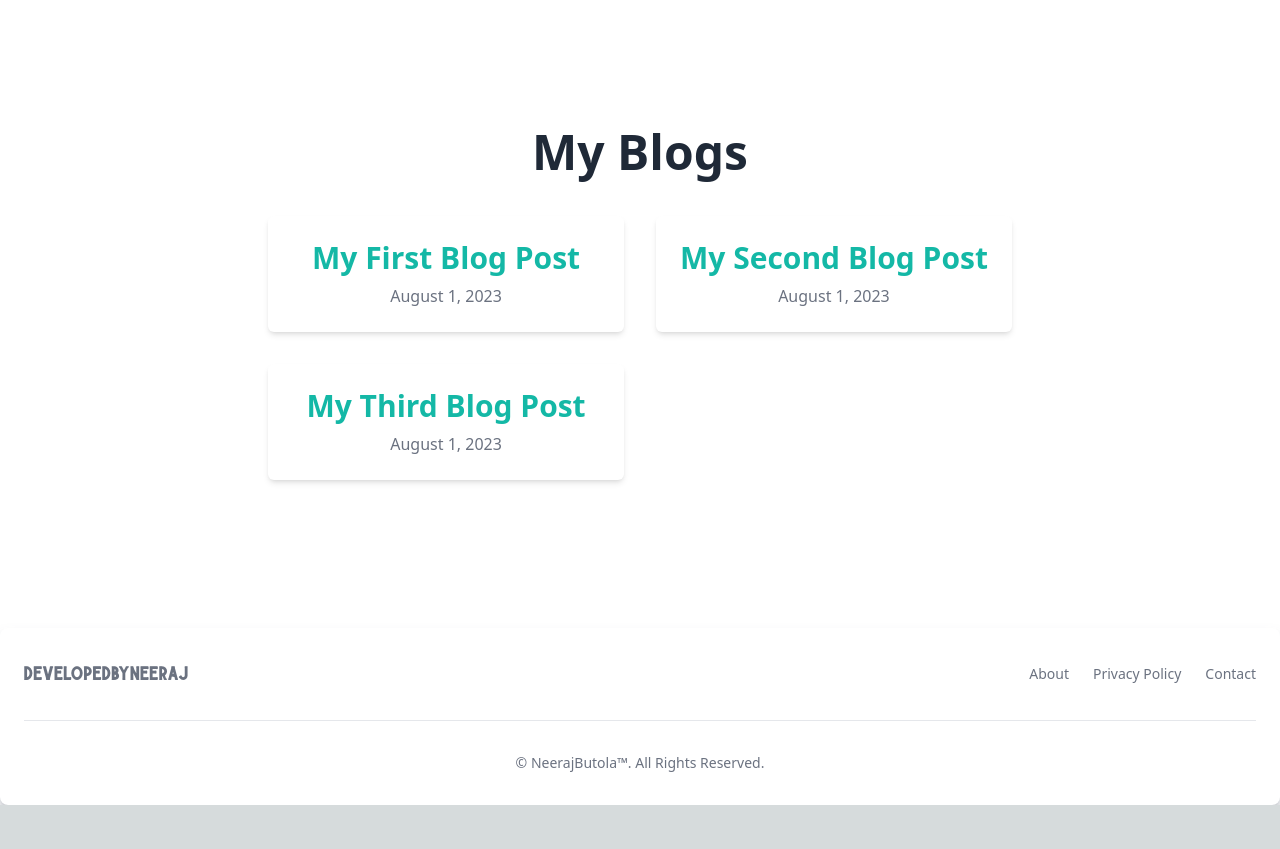
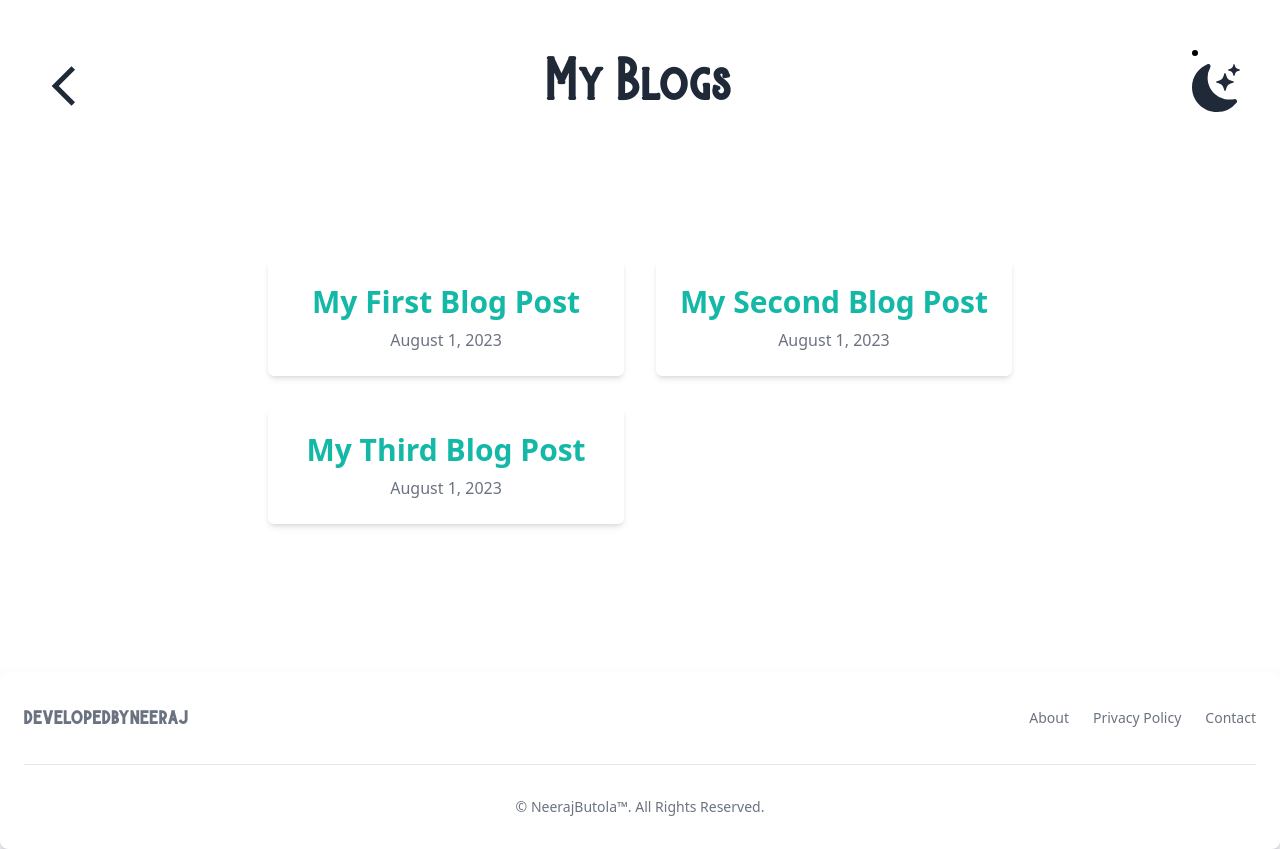
Before and after one commit to Frostdev7506/Neeraj-resume-portfolio, a Next.js app: page /blog in a window 1280 px wide. Before the commit the page ends 805 px from the top, so only its background shows below. Built offline with nearby package versions, Linux system fonts and the light colour scheme.

Commit message:
updated UI in the blog section

```diff
--- a/content/my-first-blog-post.md
+++ b/content/my-first-blog-post.md
@@ -26,8 +26,13 @@ Here's an example of an ordered list:
 - Item 4
 
 
+
+
+
+
+
 * Lists
-* [x] todo
+* [ ] todo
 * [x] done
 
 
@@ -52,7 +57,15 @@ You can also add links to your content:
 
 # Blockquotes
 
-> This is a blockquote. It's used to highlight a quote or important information.
+> A block quote
+
+> This is a blockquote.
+> It can span multiple lines.
+
+
+ ~strikethrough~
+
+URL: https://reactjs.org.
 
 
 <!--
@@ -298,12 +311,13 @@ const markdown = `A paragraph with *emphasis* and **strong importance**.
 * Lists
 * [ ] todo
 * [x] done
-
+`
 A table:
 
-| a | b |
-| - | - |
 `
+| a | b  |  c |  d  |
+| - | :- | -: | :-: |`
+
 
 ReactDom.render(
   <ReactMarkdown children={markdown} remarkPlugins={[remarkGfm]} />,
--- a/pages/blog.js
+++ b/pages/blog.js
@@ -2,6 +2,9 @@ import Link from 'next/link';
 import { getPosts } from '../lib/mdx';
 import Footer from '../components/Footer';
 import { useState,createContext, useContext, } from "react";
+import { BsFillMoonStarsFill } from "react-icons/bs";
+import { MdOutlineArrowBackIos } from 'react-icons/md';
+
 import { useDarkMode } from '../context/DarkModeContext';
 
 export async function getStaticProps() {
@@ -26,10 +29,43 @@ export default function Blog({ posts }) {
   return (
     <div className={`flex flex-col min-h-screen ${darkMode ? 'dark' : ''} dark:bg-gray-800`}>
       <div className="bg-white flex-grow dark:bg-gray-800">
+      <nav className="  flex justify-between  mt-10 px-10  ">
+
+      <div className="flex items-center">
+          <Link  href="/">
+
+
+       <p className='text-3xl md:text-4xl lg:text-5xl text-gray-800 dark:text-white'>
+       <MdOutlineArrowBackIos  />
+
+       </p>
+
+          </Link>
+        </div>
+
+
+      <div className="flex items-center">
+        <h1 className=" font-burtons text-3xl md:text-4xl lg:text-5xl font-bold text-gray-800 dark:text-white ">
+        My Blogs
+         </h1>
+         </div>
+
+         <div className="flex items-center">
+         <li className=" ">
+
+            <BsFillMoonStarsFill
+              onClick={() => setDarkMode(!darkMode)}
+              className=" cursor-pointer mb-5 text-3xl md:text-4xl lg:text-5xl font-bold text-gray-800 dark:text-white"
+            />
+
+       </li>
+       </div>
+
+
+      </nav>
         <div className="flex flex-col items-center justify-center h-full px-10 md:px-20 lg:px-40 py-10 md:py-20 lg:py-32">
-          <h1 className="text-3xl md:text-4xl lg:text-5xl font-bold text-gray-800 dark:text-white mb-10">
-            My Blogs
-          </h1>
+
+
           <div className="grid grid-cols-1 md:grid-cols-2 gap-8">
             {posts.map((post, index) => (
               <div
@@ -53,7 +89,7 @@ export default function Blog({ posts }) {
           </div>
         </div>
       </div>
-<div className=' bg-white dark:bg-gray-800'>
+<div className=' bg-white dark:bg-gray-800 '>
 <Footer />
 </div>
 
--- a/pages/blog/MarkdownRenderer.js
+++ b/pages/blog/MarkdownRenderer.js
@@ -29,6 +29,8 @@ const MarkdownRenderer = ({ content }) => {
   const markdown = `# **Just** a link:[ https://reactjs.com](https://reactjs.com).`;
 
   return (
+    <div>
+
     <ReactMarkdown
       className="custom-markdown"
       components={{
@@ -62,6 +64,7 @@ const MarkdownRenderer = ({ content }) => {
     >
       {sanitizedContent}
     </ReactMarkdown>
+    </div>
   );
 };
 
```
